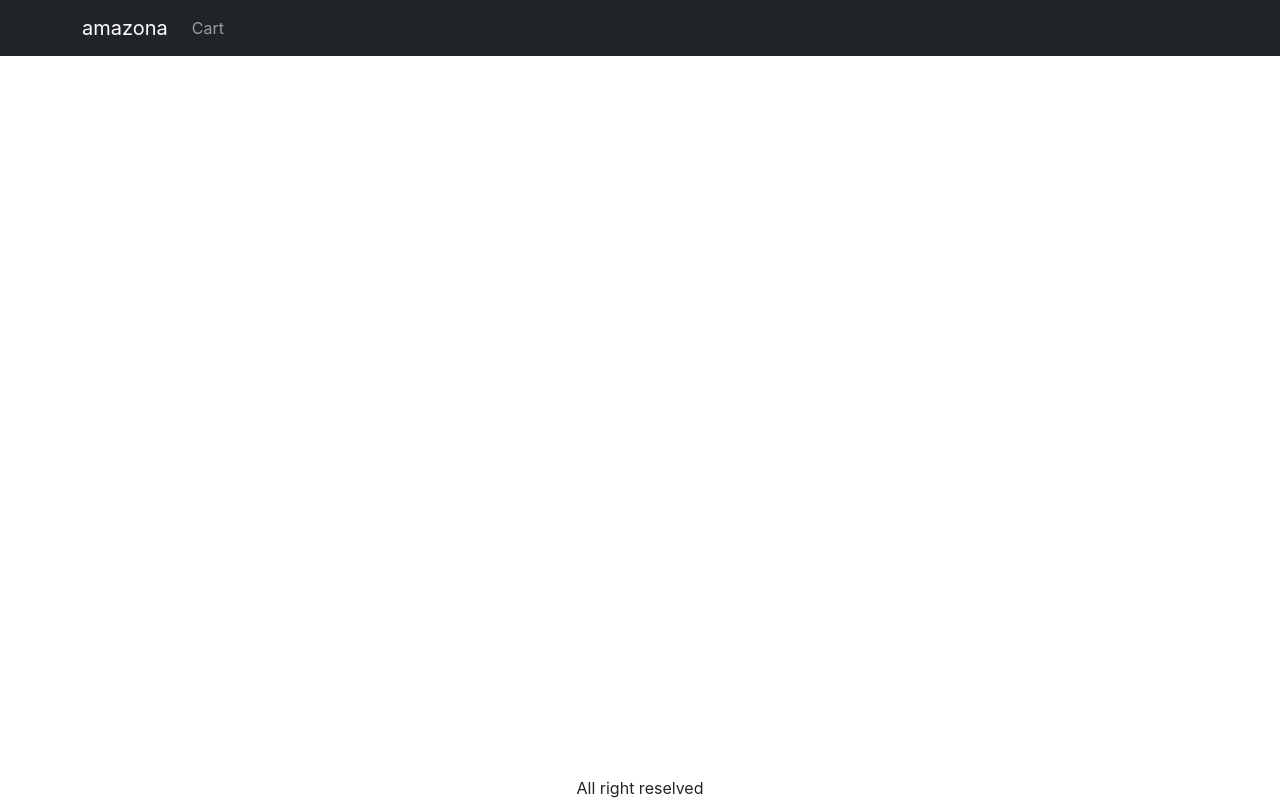
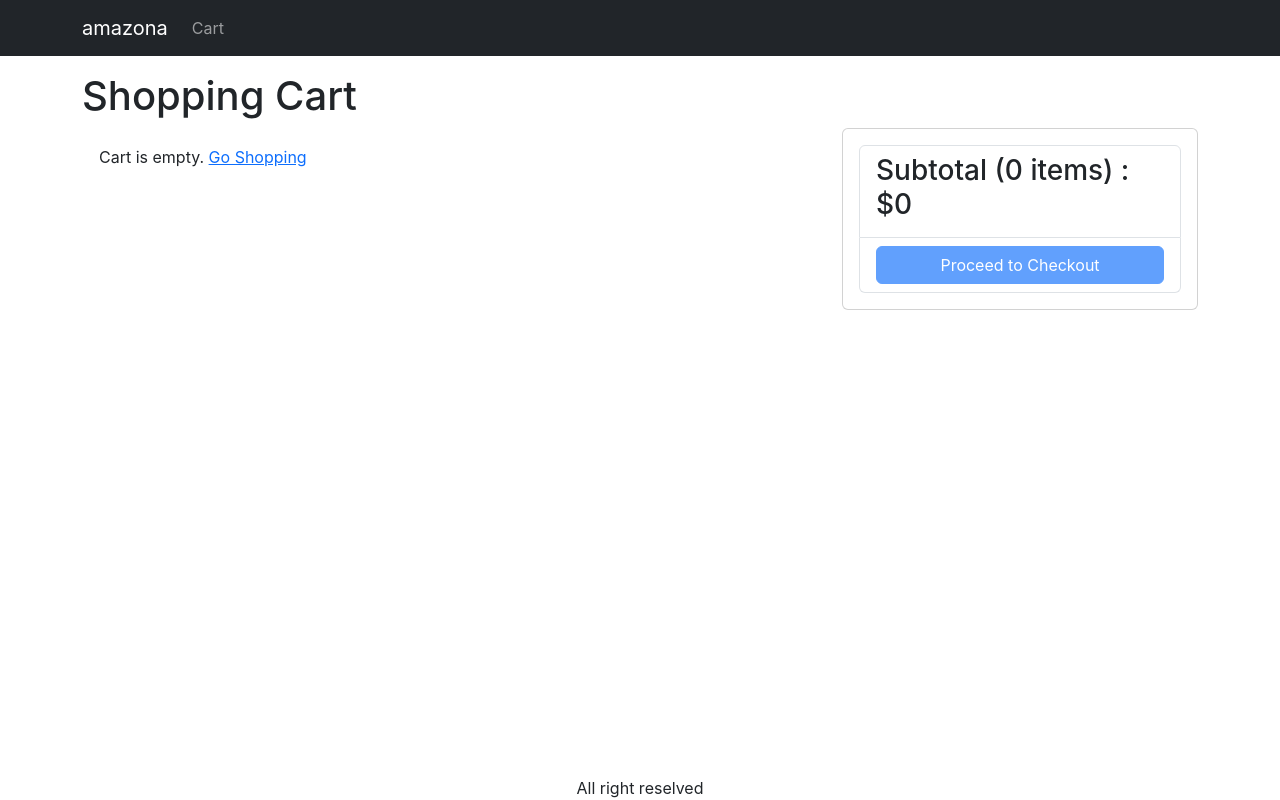
Before and after one commit to adhasan7/amazon, a React (Create React App) app in the folder frontend/: page /cart in a window 1280 px wide. Built offline with nearby package versions, Linux system fonts and the light colour scheme.

Commit message:
Create Cart Screen

```diff
--- a/frontend/src/App.js
+++ b/frontend/src/App.js
@@ -10,6 +10,7 @@
 import { LinkContainer } from "react-router-bootstrap";
 import { useContext } from "react";
 import { Store } from "./Store";
+import CartScreen from "./screens/CartScreen";
 function App() {
   const { state } = useContext(Store);
   const { cart } = state;
@@ -39,6 +40,7 @@
           <Container className='mt-3'>
             <Routes>
               <Route path='/product/:slug' element={<ProductScreen />} />
+              <Route path='/cart' element={<CartScreen />} />
               <Route path='/' element={<HomeScreen />} />
             </Routes>
           </Container>
--- a/frontend/src/index.css
+++ b/frontend/src/index.css
@@ -38,3 +38,6 @@
 .img-large {
   max-width: 100%;
 }
+.img-thumbnail {
+  height: 80px;
+}
--- /dev/null
+++ b/frontend/src/screens/CartScreen.js
@@ -0,0 +1,109 @@
+import React, { useContext } from "react";
+import { Store } from "../Store";
+import { Helmet } from "react-helmet-async";
+import Row from "react-bootstrap/Row";
+import Col from "react-bootstrap/Col";
+import MessageBox from "../components/MessageBox";
+import ListGroup from "react-bootstrap/ListGroup";
+import Button from "react-bootstrap/Button";
+import Card from "react-bootstrap/Card";
+import { Link } from "react-router-dom";
+import ListGroupItem from "react-bootstrap/esm/ListGroupItem";
+
+export default function CartScreen() {
+  const { state, dispatch: ctxDispatch } = useContext(Store);
+  const {
+    cart: { cartItems },
+  } = state;
+
+  return (
+    <div>
+      <Helmet>
+        <title>Shopping Cart</title>
+      </Helmet>
+      <h1>Shopping Cart</h1>
+      <Row>
+        <Col md={8}>
+          {cartItems.length === 0 ? (
+            <MessageBox>
+              Cart is empty. <Link to='/'>Go Shopping</Link>
+            </MessageBox>
+          ) : (
+            <ListGroup>
+              {cartItems.map((item) => (
+                <ListGroup.Item key={item._id}>
+                  <Row className='align-items-center'>
+                    <Col md={4}>
+                      <img
+                        src={item.image}
+                        alt={item.name}
+                        className='img-fluid rounded img-thumbnail'
+                      />
+                      <Link to={`/product/${item.slug}`}>{item.name}</Link>
+                    </Col>
+                    <Col md={3}>
+                      <Button
+                        variant='light'
+                        disabled={item.quantity === 1}
+                        onClick={() => {
+                          // Logika pengurangan quantity
+                        }}
+                      >
+                        <i className='fas fa-minus-circle'></i>
+                      </Button>{" "}
+                      <span>{item.quantity}</span>{" "}
+                      <Button
+                        variant='light'
+                        disabled={item.quantity === item.countInStock}
+                      >
+                        <i className='fas fa-plus-circle'></i>
+                      </Button>
+                    </Col>
+                    <Col md={3}>${item.price}</Col>
+                    <Col md={2}>
+                      <Button
+                        variant='light'
+                        onClick={() => {
+                          // Logika penghapusan item
+                        }}
+                      >
+                        <i className='fas fa-trash'></i>
+                      </Button>
+                    </Col>
+                  </Row>
+                </ListGroup.Item>
+              ))}
+            </ListGroup>
+          )}
+        </Col>
+        <Col md={4}>
+          <Card>
+            <Card.Body>
+              <ListGroup variant=''>
+                <ListGroup.Item>
+                  <h3>
+                    Subtotal ({cartItems.reduce((a, c) => a + c.quantity, 0)}{" "}
+                    items) : $
+                    {cartItems.reduce((a, c) => a + c.price * c.quantity, 0)}
+                  </h3>
+                </ListGroup.Item>
+
+                <ListGroup.Item>
+                  <div className='d-grid'>
+                    <Button
+                      type='button'
+                      variant='primary'
+                      disabled={cartItems.length === 0}
+                    >
+                      Proceed to Checkout
+                    </Button>
+                  </div>
+                </ListGroup.Item>
+              </ListGroup>
+            </Card.Body>
+          </Card>
+        </Col>
+      </Row>
+    </div>
+  );
+}
--- a/frontend/src/screens/ProductScreen.js
+++ b/frontend/src/screens/ProductScreen.js
@@ -1,6 +1,6 @@
 import axios from "axios";
 import { useContext, useEffect, useReducer } from "react";
-import { useParams } from "react-router-dom";
+import { useNavigate, useParams } from "react-router-dom";
 import Row from "react-bootstrap/Row";
 import Col from "react-bootstrap/Col";
 import Card from "react-bootstrap/Card";
@@ -28,6 +28,7 @@
 };
 
 function ProductScreen() {
+  const navigate = useNavigate();
   const params = useParams();
   const { slug } = params;
   const [{ loading, error, product }, dispatch] = useReducer(reducer, {
@@ -49,10 +50,10 @@
     fetchData();
   }, [slug]);
 
-  const { state: cart, dispatch: cartDispatch } = useContext(Store);
-
+  const { state, dispatch: cartDispatch } = useContext(Store);
+  const { cart } = state;
   const addToCartHandler = async () => {
-    const existItem = cart.cartItems?.find() || null;
+    const existItem = cart.cartItems?.find((x) => x._id === product._id);
     const quantity = existItem ? existItem.quantity + 1 : 1;
     const { data } = await axios.get(`/api/products/${product._id}`);
     if (data.countInStock < quantity) {
@@ -63,6 +64,8 @@
       type: "CART_ADD_ITEM",
       payload: { ...product, quantity },
     });
+
+    navigate("/cart");
   };
 
   return loading ? (
```
